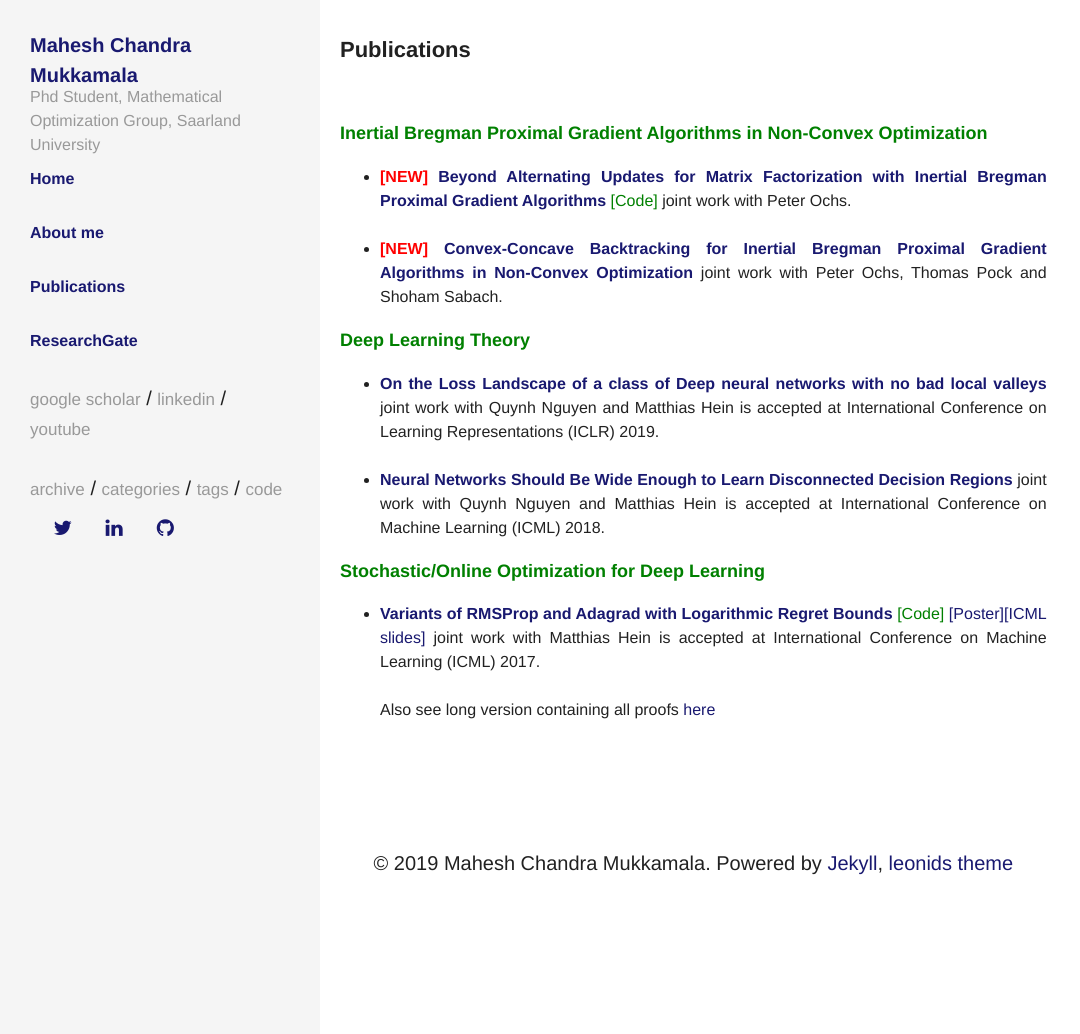
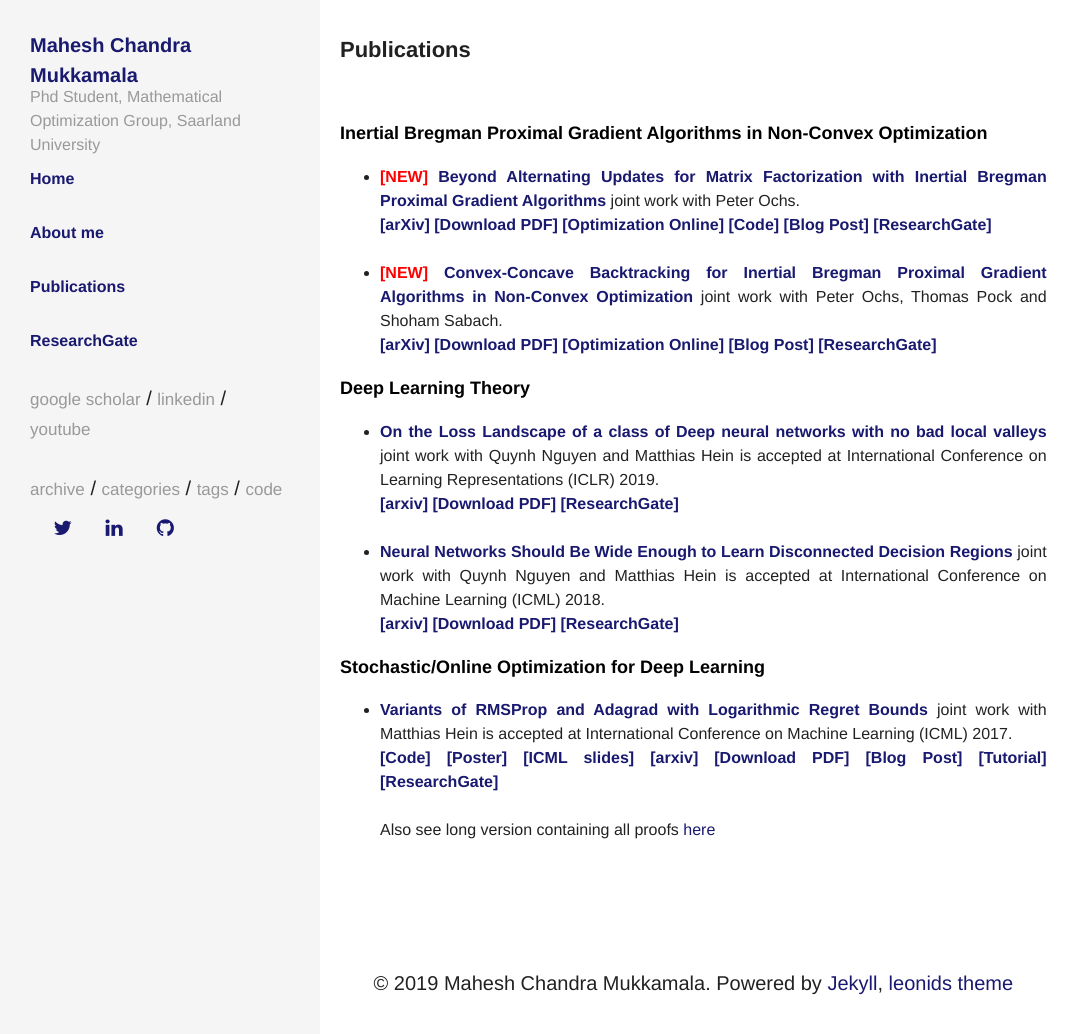
Before and after one commit to mmahesh/mmahesh.github.io, a Jekyll site: the page built from publications.html, in a window 1280 px wide. Shown: the top 1034 px of the page, without its empty margins (0-1080 px from the left). Built offline with Jekyll 4.4.1, drawn with Linux system fonts in a browser that asks for light colours.

Commit message:
changes to publications

```diff
--- a/_layouts/publications.html
+++ b/_layouts/publications.html
@@ -8,24 +8,54 @@ layout: default
     </header>
     <article class="page-content">
       <font size=3>
-    <h3><font color=green>Inertial Bregman Proximal Gradient Algorithms in Non-Convex Optimization</font></h3>
+    <h3><font color=black>Inertial Bregman Proximal Gradient Algorithms in Non-Convex Optimization</font></h3>
     <ul>
-      <li><b><font color=red>[NEW]</font></b> <a href="/show_pub5/" target="_blank"><b>Beyond Alternating Updates for Matrix Factorization with Inertial Bregman Proximal Gradient Algorithms</b></a><a target="_blank" href="https://github.com/mmahesh/cocain-bpg-matrix-factorization" > <font color=green>[Code]</font></a> joint work with Peter Ochs.</li>
+      <li><b><font color=red>[NEW]</font></b> <a href="/publications_pdfs/Beyond-Alternating-Updates-for-Matrix-Factorization-with Inertial-Bregman-Proximal-Gradient-Algorithms.pdf" target="_blank"><b>Beyond Alternating Updates for Matrix Factorization with Inertial Bregman Proximal Gradient Algorithms</b></a> joint work with Peter Ochs.</li>
+      <b>
+            <a target="_blank" href="https://arxiv.org/abs/1905.09050"> [arXiv] </a>
+            <a target="_blank" href="/publications_pdfs/Beyond-Alternating-Updates-for-Matrix-Factorization-with Inertial-Bregman-Proximal-Gradient-Algorithms.pdf"> [Download PDF] </a>
+            <a target="_blank" href="http://www.optimization-online.org/DB_HTML/2019/05/7224.html"> [Optimization Online] </a>
+            <a target="_blank" href="https://github.com/mmahesh/cocain-bpg-matrix-factorization"> [Code] </a>
+            <a target="_blank" href="/articles/2019-05/Beyond-Alternating-Updates-for-Matrix-Factorization-with-Inertial-Bregman-Proximal-Gradient-Algorithms"> [Blog Post] </a><a target="_blank" href="https://www.researchgate.net/publication/333309226_Beyond_Alternating_Updates_for_Matrix_Factorization_with_Inertial_Bregman_Proximal_Gradient_Algorithms"> [ResearchGate] </a>
+          </b>
       <br>
-      <li><b><font color=red>[NEW]</font></b> <a href="/show_pub4/" target="_blank"><b>Convex-Concave Backtracking for Inertial Bregman Proximal Gradient Algorithms in Non-Convex Optimization</b></a> joint work with Peter Ochs, Thomas Pock and Shoham Sabach.</li>
+      <br>
+      <li><b><font color=red>[NEW]</font></b> <a href="/publications_pdfs/Convex-Concave-Backtracking-for-Inertial-Bregman-Proximal-Gradient-Algorithms-in-Non-Convex-Optimization.pdf" target="_blank"><b>Convex-Concave Backtracking for Inertial Bregman Proximal Gradient Algorithms in Non-Convex Optimization</b></a> joint work with Peter Ochs, Thomas Pock and Shoham Sabach.</li>
+      <b>
+            <a target="_blank" href="https://arxiv.org/abs/1904.03537"> [arXiv] </a>
+            <a target="_blank" href="/publications_pdfs/Convex-Concave-Backtracking-for-Inertial-Bregman-Proximal-Gradient-Algorithms-in-Non-Convex-Optimization.pdf"> [Download PDF] </a>
+            <a target="_blank" href="http://www.optimization-online.org/DB_HTML/2019/04/7159.html"> [Optimization Online] </a>
+            <a target="_blank" href="/articles/2019-04/Convex-Concave-Backtracking-for-Inertial-Bregman-Proximal-Gradient-Algorithms-in-Non-Convex-Optimization"> [Blog Post] </a><a target="_blank" href="https://www.researchgate.net/publication/332300750_Convex-Concave_Backtracking_for_Inertial_Bregman_Proximal_Gradient_Algorithms_in_Non-Convex_Optimization"> [ResearchGate] </a>
+          </b>
     </ul>
-    <h3><font color=green> Deep Learning Theory</font></h3>
+    <h3><font color=black> Deep Learning Theory</font></h3>
     <ul>
-      <li> <a href="/show_pub3/" target="_blank"><b>On the Loss Landscape of a class of Deep neural networks with no bad local valleys</b></a>  joint work with Quynh Nguyen and Matthias Hein is accepted at International Conference on Learning Representations (ICLR) 2019.
+      <li> <a href="/publications_pdfs/On_the_Loss_Landscape_of_a_class_of_Deep_neural_networks_with_no_bad_local_valleys_Quynh_Nguyen_Mahesh_Chandra_Mukkamala_Matthias_Hein.pdf" target="_blank"><b>On the Loss Landscape of a class of Deep neural networks with no bad local valleys</b></a>  joint work with Quynh Nguyen and Matthias Hein is accepted at International Conference on Learning Representations (ICLR) 2019.
         </li>
-                <br>
-      <li> <a href="/show_pub2/" target="_blank"><b>Neural Networks Should Be Wide Enough to Learn Disconnected Decision Regions</b></a>  joint work with Quynh Nguyen and Matthias Hein is accepted at International Conference on Machine Learning (ICML) 2018.
+        <b>
+            <a target="_blank" href="https://arxiv.org/abs/1809.10749"> [arxiv] </a>
+            <a target="_blank" href="/publications_pdfs/On_the_Loss_Landscape_of_a_class_of_Deep_neural_networks_with_no_bad_local_valleys_Quynh_Nguyen_Mahesh_Chandra_Mukkamala_Matthias_Hein.pdf"> [Download PDF] </a>
+            <a target="_blank" href="https://www.researchgate.net/publication/327945221_On_the_Loss_Landscape_of_a_Class_of_Deep_Neural_Networks_with_No_Bad_Local_Valleys"> [ResearchGate] </a>
+          </b>
+        <br>
+        <br>
+      <li> <a href="/publications_pdfs/Neural_Networks_Should_Be_Wide_Enough_to_Learn_Disconnected_Decision_Regions_Quynh_Nguyen_Mahesh_Chandra_Mukkamala_Matthias_Hein.pdf" target="_blank"><b>Neural Networks Should Be Wide Enough to Learn Disconnected Decision Regions</b></a>  joint work with Quynh Nguyen and Matthias Hein is accepted at International Conference on Machine Learning (ICML) 2018.
         </li>
+        <b>
+            <a target="_blank" href="https://arxiv.org/abs/1803.00094"> [arxiv] </a>
+            <a target="_blank" href="/publications_pdfs/Neural_Networks_Should_Be_Wide_Enough_to_Learn_Disconnected_Decision_Regions_Quynh_Nguyen_Mahesh_Chandra_Mukkamala_Matthias_Hein.pdf"> [Download PDF] </a>
+            <a target="_blank" href="https://www.researchgate.net/publication/323509979_Neural_Networks_Should_Be_Wide_Enough_to_Learn_Disconnected_Decision_Regions"> [ResearchGate] </a>
+          </b>
 
     </ul>
-    <h3><font color=green>Stochastic/Online Optimization for Deep Learning</font></h3>
+    <h3><font color=black>Stochastic/Online Optimization for Deep Learning</font></h3>
     <ul>
-      <li> <a href="/show_pub1/" target="_blank"><b>Variants of RMSProp and Adagrad with Logarithmic Regret Bounds</b></a>  <a target="_blank" href="https://github.com/mmahesh/variants_of_rmsprop_and_adagrad"><font color=green>[Code]</font></a> <a target="_blank" href="/main.pdf">[Poster]</a><a target="_blank" href="/icml_slides.pdf">[ICML slides]</a> joint work with Matthias Hein is accepted at International Conference on Machine Learning (ICML) 2017.
+      <li> <a href="/publications_pdfs/Variants_of_RMSProp_and_Adagrad_with_Logarithmic_Regret_Bounds_Mahesh_Chandra_Mukkamala_Matthias_Hein_ICML17.pdf" target="_blank"><b>Variants of RMSProp and Adagrad with Logarithmic Regret Bounds</b></a>  joint work with Matthias Hein is accepted at International Conference on Machine Learning (ICML) 2017.
+      <br>
+       <b>
+            <a target="_blank" href="https://github.com/mmahesh/variants_of_rmsprop_and_adagrad"> [Code] </a> <a target="_blank" href="/main.pdf"> [Poster] </a><a target="_blank" href="/icml_slides.pdf">[ICML slides]</a><a target="_blank" href="https://arxiv.org/abs/1706.05507"> [arxiv] </a><a target="_blank" href="/publications_pdfs/Variants_of_RMSProp_and_Adagrad_with_Logarithmic_Regret_Bounds_Mahesh_Chandra_Mukkamala_Matthias_Hein_ICML17.pdf"> [Download PDF] </a><a target="_blank" href="/articles/2017-06/variants-of-rmsprop-and-adagrad-with-logarithmic-regret-bounds"> [Blog Post] </a><a target="_blank" href="/articles/2017-07/tutorial-on-sc-adagrad-a-new-stochastic-gradient-method-for-deep-learning"> [Tutorial] </a><a target="_blank" href="https://www.researchgate.net/publication/317679430_Variants_of_RMSProp_and_Adagrad_with_Logarithmic_Regret_Bounds"> [ResearchGate] </a>
+
+          </b>
       <br><br>
       Also see long version containing all proofs <a href="http://www.ml.uni-saarland.de/Publications/MukHei-VariantsRMSPropAdagradLogRegretLongVersion.pdf" target="_blank"> here</a>
     </li>
```
